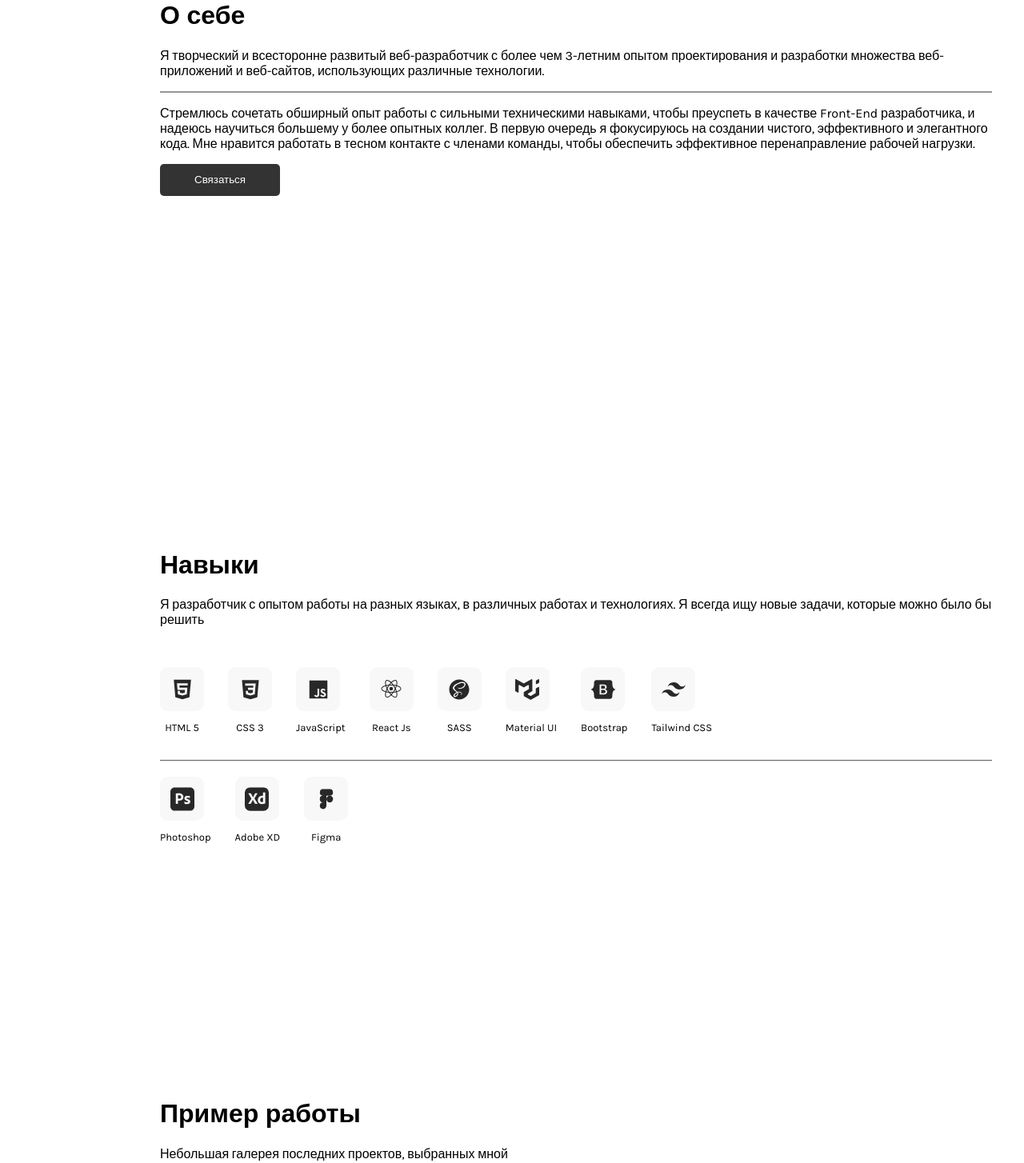
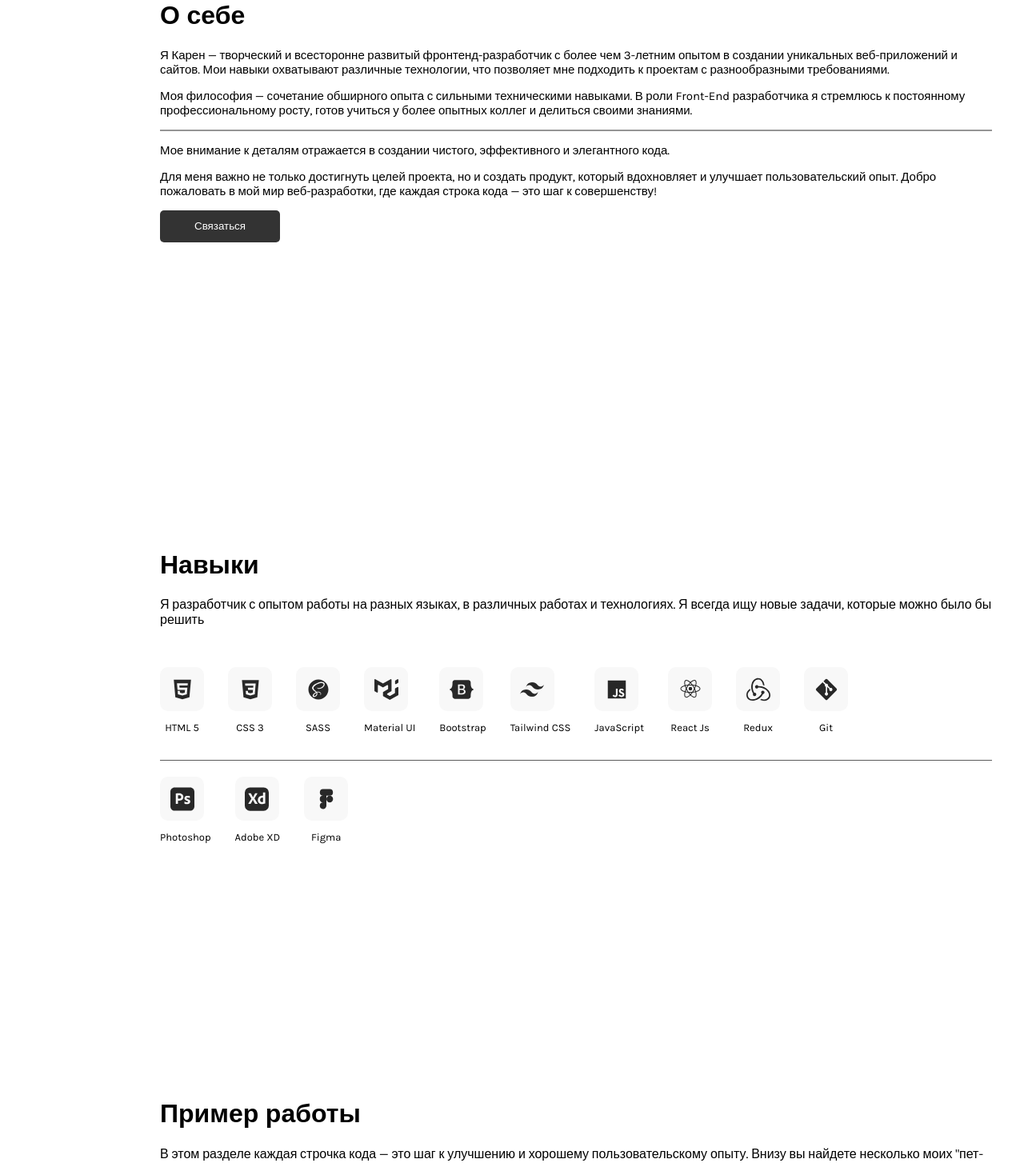
Before and after one commit to Karen0185/Portfolio, a React (Create React App) app: page / in a window 1280 px wide. Shown: the part 820-2274 px from the top of the page at 80% size. Built offline with nearby package versions, Linux system fonts and the light colour scheme.

Commit message:
updating information

```diff
--- a/public/index.html
+++ b/public/index.html
@@ -24,7 +24,7 @@
       work correctly both with client-side routing and a non-root public URL.
       Learn how to configure a non-root public URL by running `npm run build`.
     -->
-    <title>React App</title>
+    <title>Карен Арутюнян</title>
   </head>
   <body>
     <noscript>You need to enable JavaScript to run this app.</noscript>
--- a/src/assets/styles/About.scss
+++ b/src/assets/styles/About.scss
@@ -1,5 +1,10 @@
 .About {
     height: calc(100vh - 135px);
+
+    .top,
+    .bottom {
+        font-size: 15px;
+    }
 
     .bottom {
 
--- a/src/assets/styles/Skills.scss
+++ b/src/assets/styles/Skills.scss
@@ -3,6 +3,7 @@
 
     .my-skills {
         margin-top: 50px;
+        margin-left: -15px;
     }
 
     .my-skills,
@@ -15,15 +16,13 @@
 
         .my-skills-forLayot {
             margin-top: 20px;
+            margin-left: -15px;
         }
 
         .skills-item {
             transition: .3s;
             margin: 0 15px;
 
-            &:first-child {
-                margin-left: 0;
-            }
             &:hover {
                 .item-icon {
                     background-color: #282828;
--- a/src/components/About.jsx
+++ b/src/components/About.jsx
@@ -3,16 +3,29 @@ import '../assets/styles/About.scss';
 
 const About = ({ aboutRef, }) => {
 
+    const scrollToSection = (sectionId) => {
+        const section = document.getElementById('contacts');
+        const offset = 125;
+        const targetOffset = section.offsetTop - offset;
+        if (section) {
+            window.scrollTo({
+                top: targetOffset,
+                behavior: 'smooth',
+            });
+        }
+    };
 
     return (
         <div className="About" id='about' ref={aboutRef}>
             <h1>О себе</h1>
             <div className="top">
-                <p>Я творческий и всесторонне развитый веб-разработчик с более чем 3-летним опытом проектирования и разработки множества веб-приложений и веб-сайтов, использующих различные технологии.</p>
+                <p>Я Карен — творческий и всесторонне развитый фронтенд-разработчик с более чем 3-летним опытом в создании уникальных веб-приложений и сайтов. Мои навыки охватывают различные технологии, что позволяет мне подходить к проектам с разнообразными требованиями.</p>
+                <p>Моя философия — сочетание обширного опыта с сильными техническими навыками. В роли Front-End разработчика я стремлюсь к постоянному профессиональному росту, готов учиться у более опытных коллег и делиться своими знаниями.</p>
             </div>
             <div className="bottom">
-                <p>Стремлюсь сочетать обширный опыт работы с сильными техническими навыками, чтобы преуспеть в качестве Front-End разработчика, и надеюсь научиться большему у более опытных коллег. В первую очередь я фокусируюсь на создании чистого, эффективного и элегантного кода. Мне нравится работать в тесном контакте с членами команды, чтобы обеспечить эффективное перенаправление рабочей нагрузки.</p>
-                <button className="getInTouch">Cвязаться</button>
+                <p>Мое внимание к деталям отражается в создании чистого, эффективного и элегантного кода.</p>
+                <p>Для меня важно не только достигнуть целей проекта, но и создать продукт, который вдохновляет и улучшает пользовательский опыт. Добро пожаловать в мой мир веб-разработки, где каждая строка кода — это шаг к совершенству!</p>
+                <button className="getInTouch" onClick={scrollToSection}>Cвязаться</button>
             </div>
         </div>
     );
--- a/src/components/Burger.jsx
+++ b/src/components/Burger.jsx
@@ -13,7 +13,7 @@ const Burger = ({setIsNightMode, isNightMode}) => {
 
     const scrollToSection = (sectionId) => {
         const section = document.getElementById(sectionId);
-        const offset = 70;
+        const offset = 50;
         const targetOffset = section.offsetTop - offset;
         handleClick()
         if (section) {
--- a/src/components/Cases.jsx
+++ b/src/components/Cases.jsx
@@ -9,25 +9,30 @@ const Cases = ({casesRef}) => {
         {
             title: 'Заметки',
             img: notesImg,
-            descrition: 'NotesApp - это надежный спутник для всех, кто ищет удобное и эффективное решение для управления своими заметками и задачами. Он помогает организовать информацию, повысить продуктивность и держать все важные записи под контролем.'
+            descrition: 'NotesApp - это надежный спутник для всех, кто ищет удобное и эффективное решение для управления своими заметками и задачами. Он помогает организовать информацию, повысить продуктивность и держать все важные записи под контролем.',
+            link: 'https://karen0185.github.io/notes-app/',
+            github: 'https://github.com/Karen0185/notes-app'
         },
         {
             title: 'Погода',
             img: weatherImg,
             descrition: 'веб-проиложения для просмота погоды',
-            order: 2
+            link: 'https://karen0185.github.io/weather-app/',
+            github: 'https://github.com/Karen0185/weather-app'
         },
         {
             title: 'Кино Сайт',
             img: kinomaniaImg,
-            descrition: 'веб-приложения для просмотра фильмов'
+            descrition: 'веб-приложения для просмотра фильмов',
+            link: 'https://karen0185.github.io/kino-site/',
+            github: 'https://github.com/Karen0185/kino-site'
         }
     ]
 
     return (
         <div className="Cases" id='cases' ref={casesRef}>
             <h1>Пример работы</h1>
-            <p>Небольшая галерея последних проектов, выбранных мной</p>
+            <p>В этом разделе каждая строчка кода — это шаг к улучшению и хорошему пользовательскому опыту. Внизу вы найдете несколько моих "пет-проектов":</p>
             <div className="cases-box">
                 {
                     cases.map((item) =>
@@ -41,8 +46,8 @@ const Cases = ({casesRef}) => {
                                 <div className="case-title">{item.title}</div>
                                 <div className="case-description">{item.descrition}</div>
                                 <div className="case-links">
-                                    <a href="">Link</a>
-                                    <a href="">Github</a>
+                                    <a href={item.link} target='blank'>Link</a>
+                                    <a href={item.github} target='blank'>Github</a>
                                 </div>
                             </div>
                             <div className="line"></div>
--- a/src/components/Skills.jsx
+++ b/src/components/Skills.jsx
@@ -9,8 +9,9 @@ import {
     SiMui,
     SiTailwindcss,
     SiAdobephotoshop,
-    SiAdobexd } from 'react-icons/si';
-import { FaBootstrap } from 'react-icons/fa'
+    SiAdobexd,
+    SiRedux } from 'react-icons/si';
+import { FaBootstrap, FaGitAlt } from 'react-icons/fa'
 import '../assets/styles/Skills.scss';
 
 const Skills = ({skillsRef}) => {
@@ -23,14 +24,6 @@ const Skills = ({skillsRef}) => {
         {
             name: 'CSS 3',
             icon: <DiCss3 />
-        },
-        {
-            name: 'JavaScript',
-            icon: <BiLogoJavascript />
-        },
-        {
-            name: 'React Js',
-            icon: <BiLogoReact />
         },
         {
             name: 'SASS',
@@ -47,6 +40,22 @@ const Skills = ({skillsRef}) => {
         {
             name: 'Tailwind CSS',
             icon: <SiTailwindcss />
+        },
+        {
+            name: 'JavaScript',
+            icon: <BiLogoJavascript />
+        },
+        {
+            name: 'React Js',
+            icon: <BiLogoReact />
+        },
+        {
+            name: 'Redux',
+            icon: <SiRedux />
+        },
+        {
+            name: 'Git',
+            icon: <FaGitAlt />
         }
     ]
 
--- a/src/components/WelcomePage.jsx
+++ b/src/components/WelcomePage.jsx
@@ -8,7 +8,7 @@ const WelcomePage = ({ welcomePageRef }) => {
             <div className="left">
                 <h1>FRONT-END ВЕБ-РАЗРАБОТЧИК</h1>
                 <h2>Карен Арутюнян </h2>
-                <p>Всем привет! <br />Я Карен, Front-end разработчик. Главная характеристика моей работы, которую я мог бы дать, была проста: Выполняйте. Быстро Я ищу интересные проекты, и это мое портфолио.</p>
+                <p>Привет, меня зовут Карен. Я опытный фронтенд-разработчик с 1-2 годами интенсивной практики в создании пользовательских интерфейсов с использованием современных технологий.</p>
             </div>
             <div className="right">
                 <div className="avatar">
```
Also changed, not shown: src/components/Contacts.jsx (+4 -4 lines).
